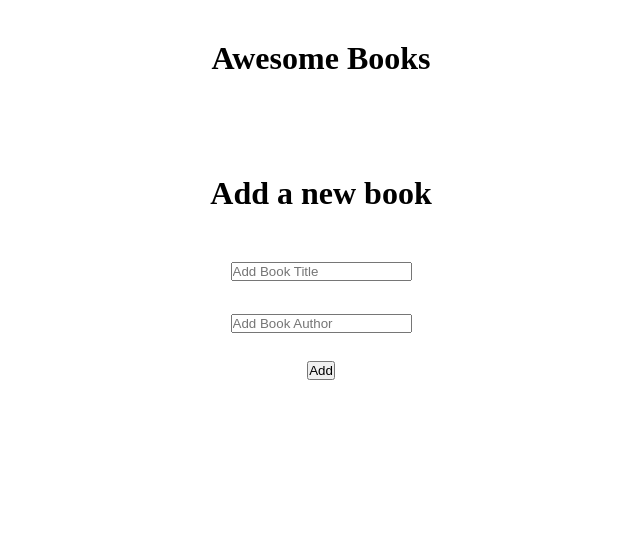
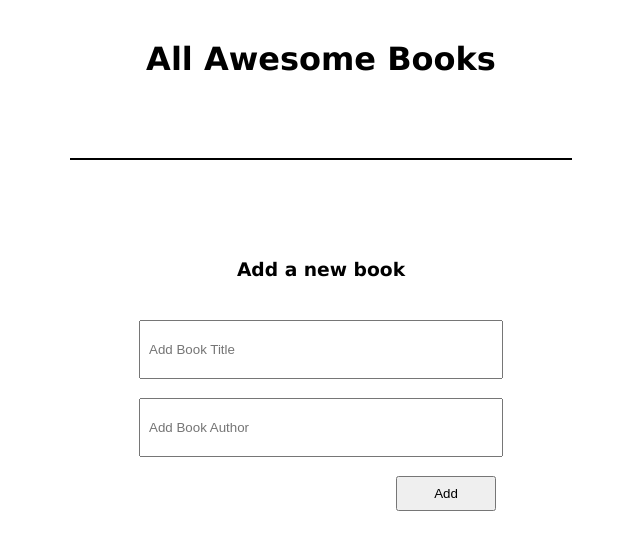
Before and after one commit to HamzaAnwar1998/Aweosome-Books, a website: page index.html in a window 1280 px wide. Shown: the whole page, without its empty margins (319-959 px from the left). Drawn offline with Linux system fonts and the light colour scheme.

Commit message:
finish styling

```diff
--- a/index.html
+++ b/index.html
@@ -12,23 +12,23 @@
     <!-- main wrapper or container -->
     <main class="wrapper">
 
-        <h1>Awesome Books</h1>
+        <h1 class="main-heading">All Awesome Books</h1>
 
         <!-- booklist -->
-        <section id="booklist-container"></section>
+        <section class="booklist-container" id="booklist-container"></section>
         <!-- end of booklist -->
         <br>
 
         <!-- form to add a book -->
-        <form id="addBooks-form" autocomplete="off">
-            <h1>Add a new book</h1>
-            <label for="title"></label>
+        <form class="addbooks-form" id="addBooks-form" autocomplete="off">
+            <h3 class="form-heading">Add a new book</h3>
             <input type="text" id="title" placeholder="Add Book Title" required/>
             <br>
-            <label for="author"></label>
             <input type="text" id="author" placeholder="Add Book Author" required/>
             <br>
-            <button class="submit-btn" type="submit">Add</button>
+            <div class="btn-div">
+                <button class="submit-btn" type="submit">Add</button>
+            </div>
         </form>
         <!-- end of form to add a book -->
 
--- a/styles.css
+++ b/styles.css
@@ -8,55 +8,78 @@
     max-width: 1440px;
     overflow-x: hidden;
     margin: 0 auto;
+    display: flex;
+    flex-direction: column;
+    justify-content: center;
+    align-items: center;
+    font-family: Verdana, Geneva, Tahoma, sans-serif;
 }
 
-#booklist-container{
-    margin: 40px;
-    width: 500px;
+.main-heading{
+    margin: 40px 0;
 }
 
-.table{
+.booklist-container{
+    margin: 40px 0;
+    width: 500px;
+    border: 1px solid;
+}
+
+.booklist-container .table{
     display:flex;
     justify-content:space-between;
     text-align:center;
     padding:5px;
-    border: 0.5px solid black;
-
 }
 
 .table:nth-child(even) {
     background-color: #fff;
-  }
+}
 
-  .table:nth-child(odd) {
+.table:nth-child(odd) {
     background-color: #ececec;
-  }
+}
 
 .bt1{
-    margin-top:0 auto;
-    width: 40px;
-    display:contents;
+    margin-top: 0;
+    display: contents;
 }
 
+.addbooks-form{
+    display: flex;
+    flex-direction: column;
+    align-items: center;
+    width: 350px;
+}
 
-h1{
-    text-align:center;
-    margin:40px;
+.form-heading{
+    margin: 40px 0;
+}
+
+.btn-div{
+    width: 100%;
+    display: flex;
+    justify-content: flex-end;
+    align-items: center;
 }
 
 .remove-btn{
+    width: 100px;
+    height: 25px;
     border-radius: 4px;
     align-self: flex-end;
 }
 
-.buttom{
-    display: flex;
-    align-self: end;
+.btn-div .submit-btn{
+    width: 100px;
+    height: 35px;
+    outline: none;
 }
 
-#addBooks-form{
-        display: flex;
-        flex-direction: column;
-        align-items: center;
-        gap: 5px;
+.addbooks-form input{
+    width: 100%;
+    height: 45px;
+    text-indent: 3px;
+    outline: none;
+    padding: 5px;
 }
```
